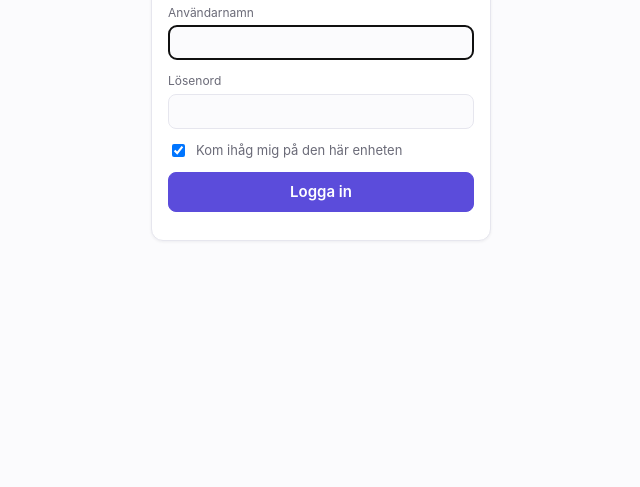
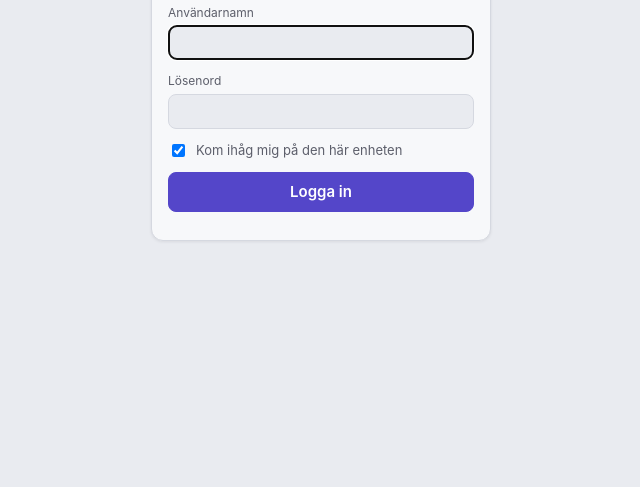
Before and after one commit to bengtsan1-star/mystreaming, a plain HTML site: page index.html in a window 1280 px wide. Shown: the part 313-800 px from the top of the page, without its empty margins (319-959 px from the left). Drawn offline with Linux system fonts and the light colour scheme.

Commit message:
Dämpa ljusa temat: gråare bakgrund och kort, tydligare text
Co-Authored-By: Claude Opus 5.5 <noreply@anthropic.com>

```diff
--- a/index.html
+++ b/index.html
@@ -11,10 +11,10 @@
 <style>
   :root {
     color-scheme: light;
-    --bg: #fbfbfd; --card: #ffffff; --text: #1c1c22; --muted: #6b6b78;
-    --border: #e6e6ee; --accent: #5b4cdb; --accent-text: #ffffff;
-    --watching: #2f80ed; --want: #c98a00; --done: #1f9d55; --error: #d64545;
-    --shadow: 0 1px 3px rgba(20, 20, 40, .06);
+    --bg: #e9ebf0; --card: #f7f8fa; --text: #1c1c22; --muted: #5d5f6b;
+    --border: #d5d8e0; --accent: #5446c9; --accent-text: #ffffff;
+    --watching: #2a72d4; --want: #b07800; --done: #1a8a4a; --error: #c93c3c;
+    --shadow: 0 1px 3px rgba(20, 20, 40, .08);
   }
   :root[data-theme="dark"] {
     color-scheme: dark;
```
